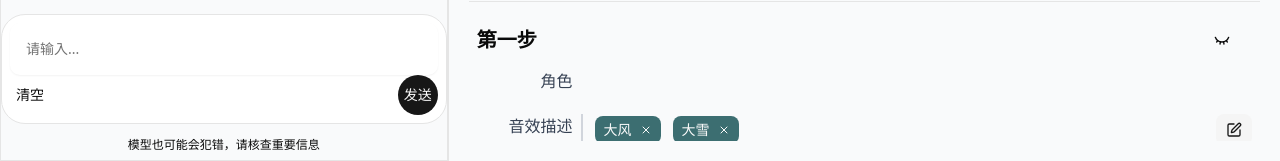
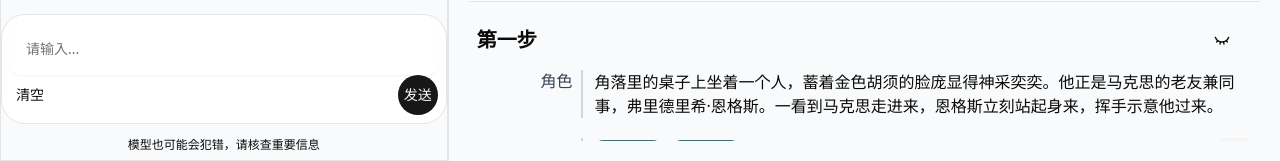
Before and after one commit to WakeUp-Jin/super-agent-platform, a Next.js app: page /work-space in a window 1280 px wide. Shown: the part 639-800 px from the top of the page. Built offline with nearby package versions, Linux system fonts and the light colour scheme; no server answers.

Commit message:
feat：增加zustand作为上下文管理

```diff
--- a/components/canvasText/sfxDescUpdateOne/storyContent/StoryItemComponent.tsx
+++ b/components/canvasText/sfxDescUpdateOne/storyContent/StoryItemComponent.tsx
@@ -30,8 +30,11 @@
     }
 
     // normal 或 reviewed 状态，根据 type 决定渲染什么内容组件
-    const finalContent =
-      item.peopleSelectValue === 'originValue' ? item.originValue : item.updateValue;
+    let finalContent = item.originValue;
+
+    if (item.status === 'reviewed') {
+      finalContent = item.peopleSelectValue === 'originValue' ? item.originValue : item.updateValue;
+    }
 
     if (item.type === 'text') {
       return (
```
